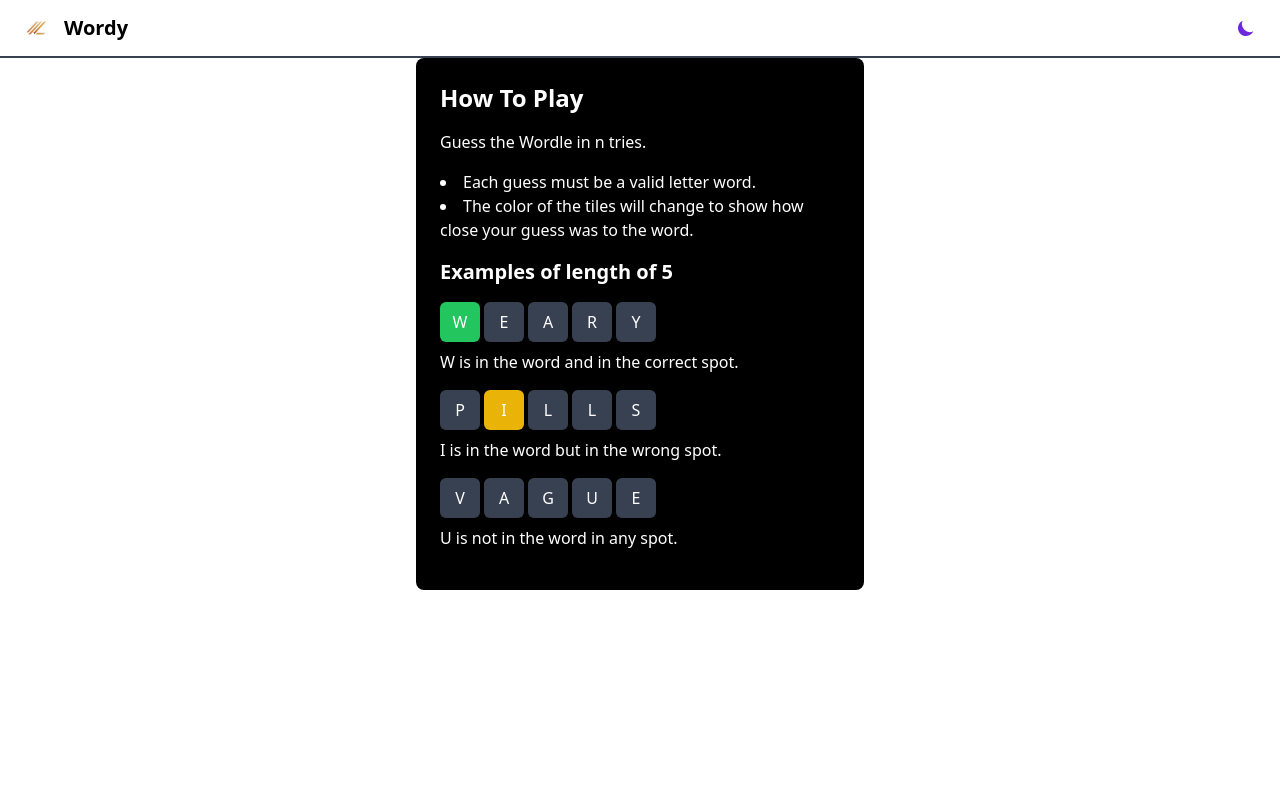
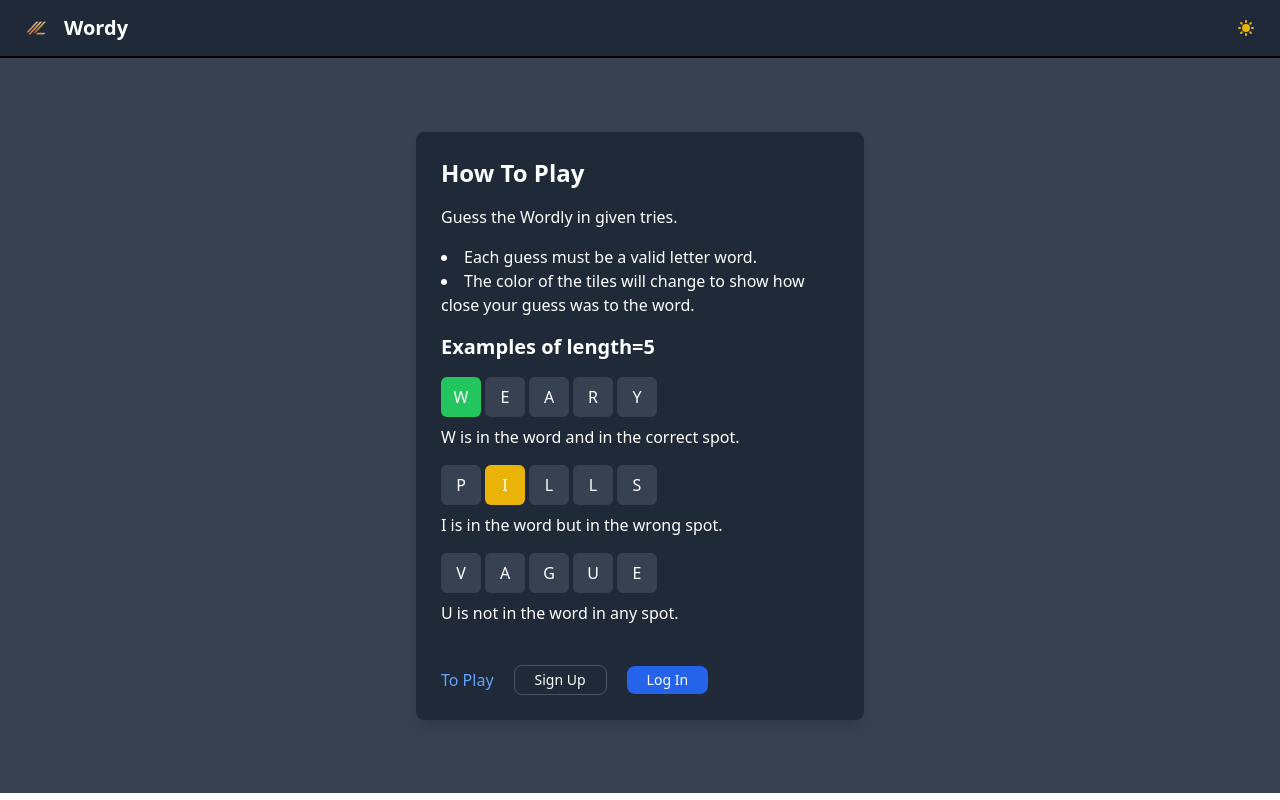
Before and after one commit to Hil-Patel/Wordy-FrontEnd, a React (Vite) app: page / in a window 1280 px wide. Built offline with nearby package versions, Linux system fonts and the light colour scheme.

Commit message:
home page completed

```diff
--- a/index.html
+++ b/index.html
@@ -2,7 +2,7 @@
 <html lang="en">
   <head>
     <meta charset="UTF-8" />
-    <link rel="icon" type="image/svg+xml" href="/logo.png" />
+    <link rel="icon" type="png" href="/logo.png" />
     <meta name="viewport" content="width=device-width, initial-scale=1.0" />
     <title>Wordy</title>
   </head>
--- a/src/component/Navbar.tsx
+++ b/src/component/Navbar.tsx
@@ -6,7 +6,7 @@ const Navbar = () => {
 
   useEffect(() => {
     const storedTheme = localStorage.getItem("theme");
-    if (storedTheme === "dark") {
+    if (storedTheme !== "light") {
       document.documentElement.classList.add("dark");
       setDarkMode(true);
     }
@@ -24,7 +24,7 @@ const Navbar = () => {
   };
 
   return (
-    <div className="flex  dark:bg-gray-600 justify-between px-4 py-2 border-b-2 dark:border-black border-gray-700">
+    <div className="flex bg-blue-200 dark:bg-gray-800 justify-between px-4 py-2 border-b-2 dark:border-black border-gray-700">
       <div className="flex items-center gap-2">
         <img src={logo} alt="Logo of Wordy" className="h-10 " />
         <p className="text-xl font-bold dark:text-white">Wordy</p>
--- a/src/pages/Authentication.tsx
+++ b/src/pages/Authentication.tsx
@@ -3,7 +3,7 @@ import Navbar from '../component/Navbar'
 import axios from "axios"
 import {useFormik} from "formik"
 
-const Authentication = () => {
+const Authentication = ({page}) => {
     const formik=useFormik({
         initialValues: {
           username: "",
--- a/src/pages/Home.tsx
+++ b/src/pages/Home.tsx
@@ -1,21 +1,24 @@
 import React from "react";
 import Navbar from "../component/Navbar";
+import { useNavigate } from "react-router";
 
-const Home = () => {
+const Home = ({ setButtonClick }) => {
+  const navigate = useNavigate();
   return (
     <>
       <Navbar />
-      <div className="bg-black text-white p-6 max-w-md mx-auto rounded-lg ">
+      <div className="flex flex-col bg-gray-100 justify-center items-center dark:bg-gray-700 h-[91.9vh]">
+        <div className="shadow-lg bg-blue-100 dark:bg-gray-800 border border-gray-500 dark:border-gray-800 text-black dark:text-white p-6 max-w-md rounded-lg ">
           <h2 className="text-2xl font-bold mb-4">How To Play</h2>
-        <p className="mb-4">Guess the Wordle in n tries.</p>
+          <p className="mb-4">Guess the Wordly in given tries.</p>
           <ul className="list-disc list-inside mb-4">
             <li>Each guess must be a valid letter word.</li>
             <li>
-            The color of the tiles will change to show how close your guess was
-            to the word.
+              The color of the tiles will change to show how close your guess
+              was to the word.
             </li>
           </ul>
-        <h3 className="text-xl font-semibold mb-4">Examples of length of 5</h3>
+          <h3 className="text-xl font-semibold mb-4">Examples of length=5</h3>
           <div className="mb-4">
             <div className="flex mb-2">
               <span className="w-10 h-10 bg-green-500 text-white flex items-center justify-center rounded-md mr-1">
@@ -76,6 +79,32 @@ const Home = () => {
             </div>
             <p>U is not in the word in any spot.</p>
           </div>
+          <div className="flex items-center gap-5 mt-10">
+            <p className="text-blue-700 dark:text-blue-400">To Play </p>
+            <div className="flex items-center ">
+              <button
+                type="button"
+                onClick={() => {
+                  setButtonClick("SignUp");
+                  navigate("/authenticate");
+                }}
+                className="text-gray-900 bg-white border border-gray-300 focus:outline-none hover:bg-gray-100 focus:ring-4 focus:ring-gray-100 font-medium rounded-lg text-sm px-5 py-1 me-5  dark:bg-gray-800 dark:text-white dark:border-gray-600 dark:hover:bg-gray-700 dark:hover:border-gray-600 dark:focus:ring-gray-700"
+              >
+                Sign Up
+              </button>
+              <button
+                type="button"
+                onClick={() => {
+                  setButtonClick("Login");
+                  navigate("/authenticate");
+                }}
+                className="text-white bg-blue-700 hover:bg-blue-800 focus:ring-4 focus:ring-blue-300 font-medium rounded-lg text-sm px-5 py-1 me-2  dark:bg-blue-600 dark:hover:bg-blue-700 focus:outline-none dark:focus:ring-blue-800"
+              >
+                Log In
+              </button>
+            </div>
+          </div>
+        </div>
       </div>
     </>
   );
--- a/src/routes/AppRoute.tsx
+++ b/src/routes/AppRoute.tsx
@@ -1,15 +1,16 @@
 import { BrowserRouter, Route, Routes } from "react-router-dom";
 import Home from "../pages/Home";
 import Authentication from "../pages/Authentication";
-import AuthenticationLogin from "../pages/AuthenticationLogin";
+import { useState } from "react";
 
 const AppRoute = () => {
+    const [buttonClick,setButtonClick]=useState("")
+
   return (
     <BrowserRouter>
         <Routes>
-            <Route path="/" element={<Home/>} />
-            <Route path="/authenticate" element={<Authentication/>}/>
-            <Route path="/authenticate/login" element={<AuthenticationLogin/>}/>
+            <Route path="/" element={<Home setButtonClick={setButtonClick}/>} />
+            <Route path="/authenticate" element={<Authentication page={buttonClick}/>}/>
 
         </Routes>
     </BrowserRouter>
```
Also changed, not shown: public/logo.png. Lines whose indentation alone changed are shown as unchanged.
